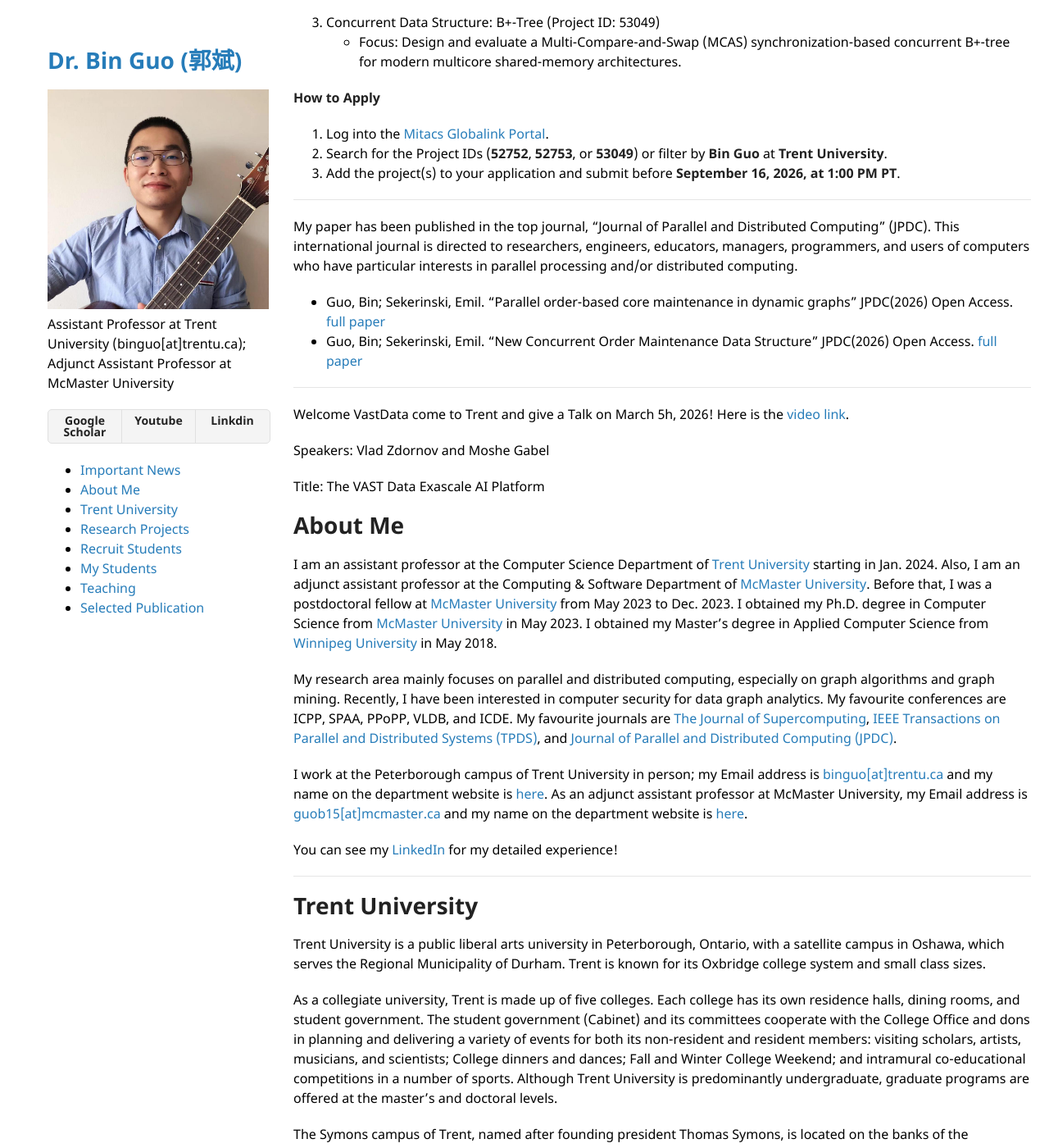
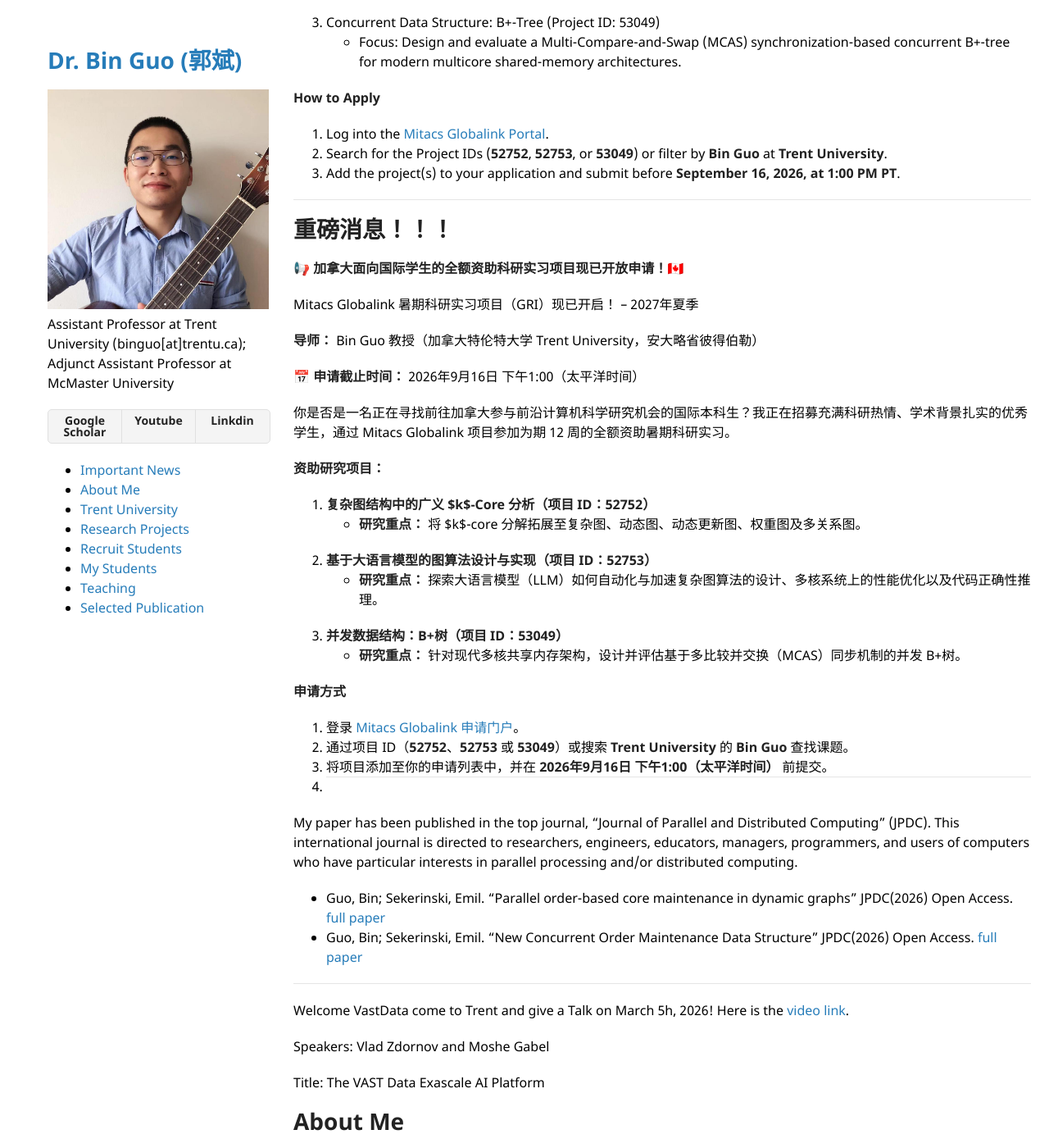
Before and after one commit to bin-guo/bin-guo.github.io, a Jekyll site: the page built from index.md, in a window 1280 px wide and 1400 px high, scrolled down 590 px. Shown: the whole window at 82% size. Built offline with Jekyll 4.4.1, drawn with Linux system fonts in a browser that asks for light colours; our own code applies the rules of GitHub Pages for plain Markdown files.

Commit message:
Update index.md

```diff
--- a/index.md
+++ b/index.md
@@ -25,7 +25,33 @@ Are you an international undergraduate student looking to conduct cutting-edge c
 2. Search for the Project IDs (**52752**, **52753**, or **53049**) or filter by **Bin Guo** at **Trent University**.
 3. Add the project(s) to your application and submit before **September 16, 2026, at 1:00 PM PT**.
 
+---
+# 重磅消息！！！
 
+**📢 加拿大面向国际学生的全额资助科研实习项目现已开放申请！🇨🇦**
+
+Mitacs Globalink 暑期科研实习项目（GRI）现已开启！ – 2027年夏季
+
+**导师：** Bin Guo 教授（加拿大特伦特大学 Trent University，安大略省彼得伯勒）
+
+📅 **申请截止时间：** 2026年9月16日 下午1:00（太平洋时间）
+
+你是否是一名正在寻找前往加拿大参与前沿计算机科学研究机会的国际本科生？我正在招募充满科研热情、学术背景扎实的优秀学生，通过 Mitacs Globalink 项目参加为期 12 周的全额资助暑期科研实习。
+
+**资助研究项目：**
+1. **复杂图结构中的广义 $k$-Core 分析（项目 ID：52752）**
+   * **研究重点：** 将 $k$-core 分解拓展至复杂图、动态图、动态更新图、权重图及多关系图。
+2. **基于大语言模型的图算法设计与实现（项目 ID：52753）**
+   * **研究重点：** 探索大语言模型（LLM）如何自动化与加速复杂图算法的设计、多核系统上的性能优化以及代码正确性推理。
+3. **并发数据结构：B+树（项目 ID：53049）**
+   * **研究重点：** 针对现代多核共享内存架构，设计并评估基于多比较并交换（MCAS）同步机制的并发 B+树。
+
+**申请方式**
+
+1. 登录 [Mitacs Globalink 申请门户](https://globalink.mitacs.ca/#/student/application/projects)。
+2. 通过项目 ID（**52752**、**52753** 或 **53049**）或搜索 **Trent University** 的 **Bin Guo** 查找课题。
+3. 将项目添加至你的申请列表中，并在 **2026年9月16日 下午1:00（太平洋时间）** 前提交。
+4.
 ---
 
 My paper has been published in the top journal, "Journal of Parallel and Distributed Computing" (JPDC). This international journal is directed to researchers, engineers, educators, managers, programmers, and users of computers who have particular interests in parallel processing and/or distributed computing.
```
